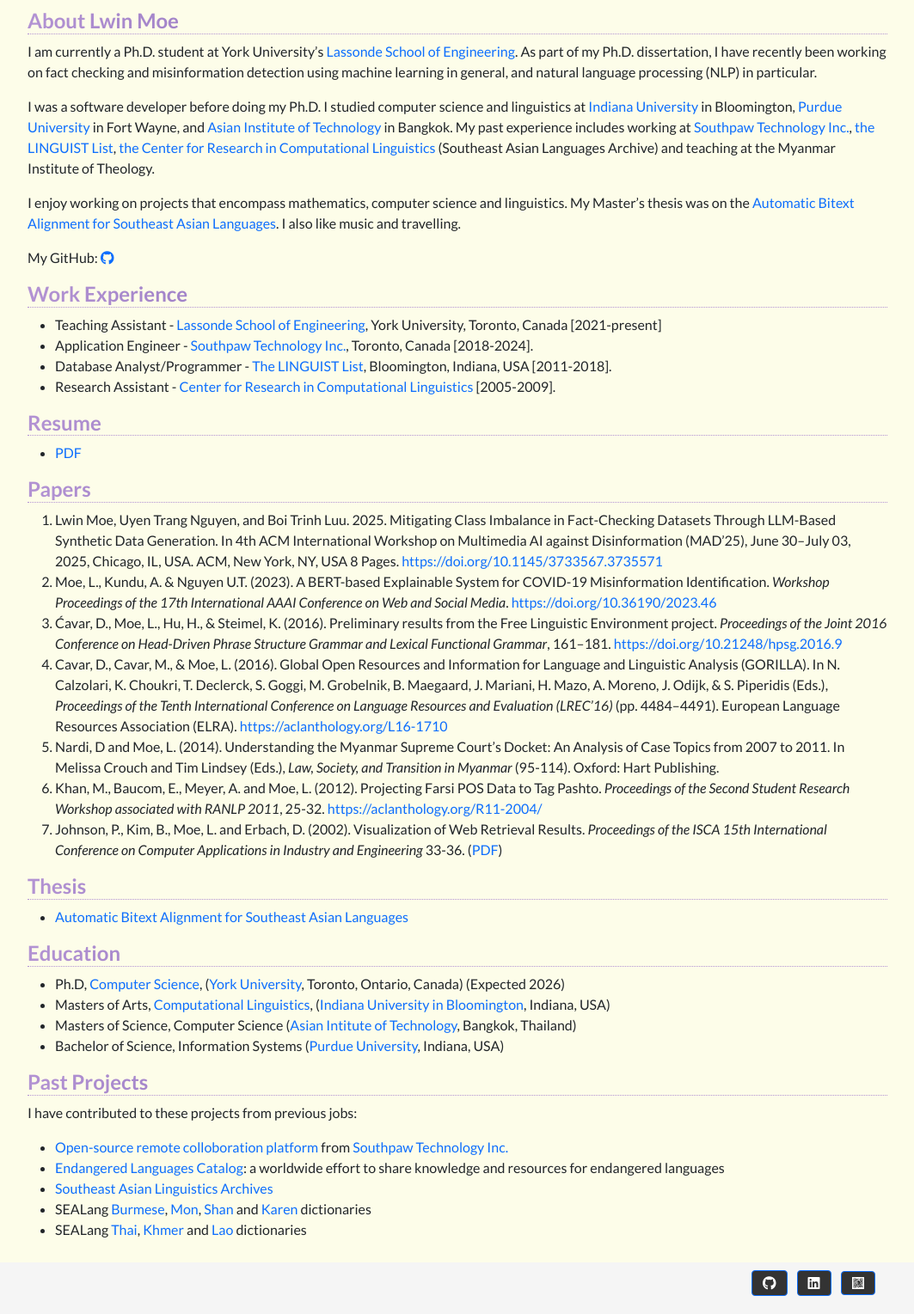
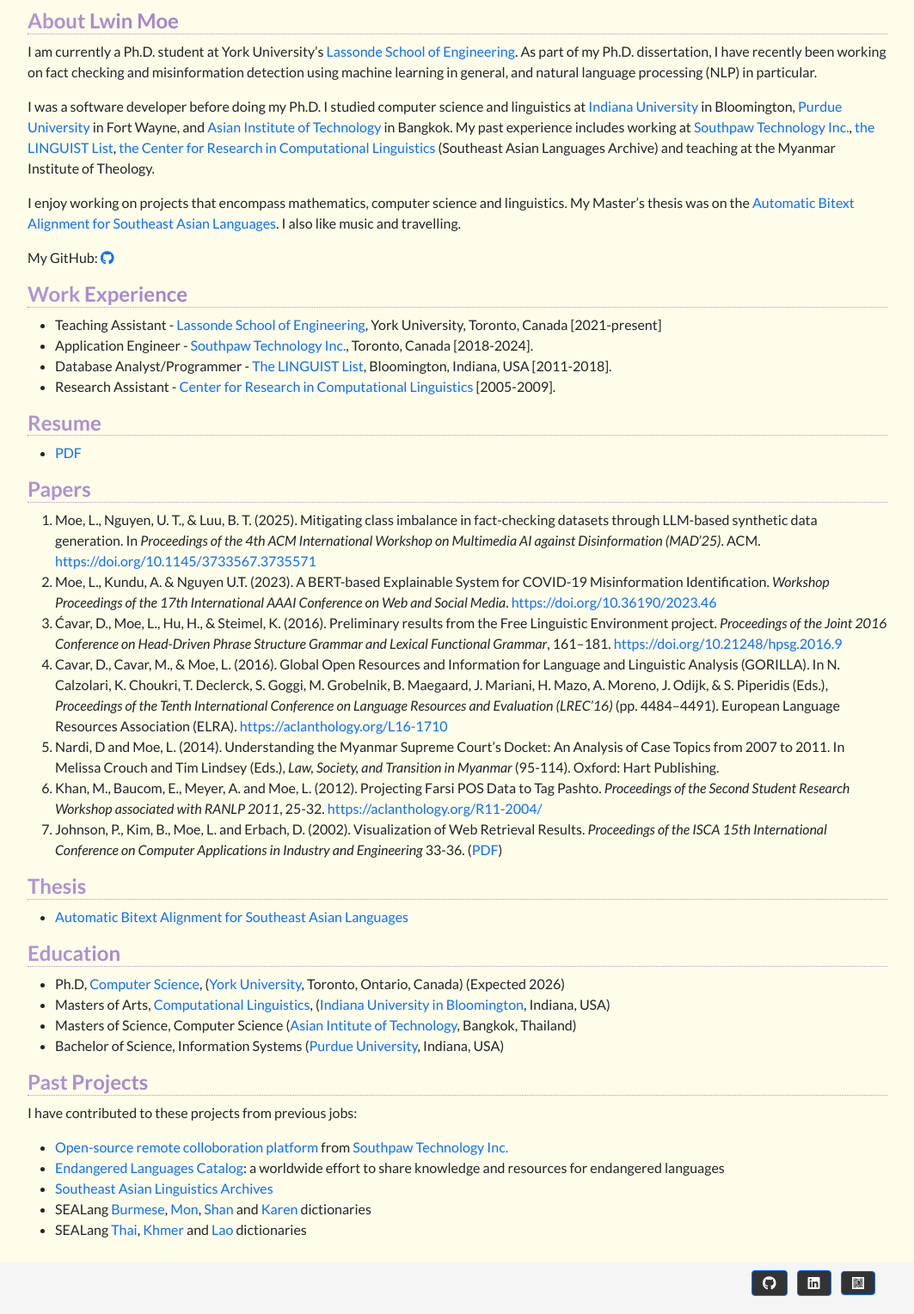
Before and after one commit to lwinmoe/lwinmoe.github.io, a Jekyll site: the page built from index.md, in a window 1280 px wide. Shown: the whole page at 86% size, without its empty margins (108-1171 px from the left). Built offline with Jekyll 4.4.1, drawn with Linux system fonts in a browser that asks for light colours; nearby versions of some CDN libraries.

Commit message:
paper list updated.

```diff
--- a/index.md
+++ b/index.md
@@ -31,7 +31,7 @@ My GitHub: <a href="https://github.com/lwinmoe" role="button"><i class="fab fa-g
 
 ## Papers
 
-1.  Lwin Moe, Uyen Trang Nguyen, and Boi Trinh Luu. 2025. Mitigating Class Imbalance in Fact-Checking Datasets Through LLM-Based Synthetic Data Generation. In 4th ACM International Workshop on Multimedia AI against Disinformation (MAD'25), June 30--July 03, 2025, Chicago, IL, USA. ACM, New York, NY, USA 8 Pages. [https://doi.org/10.1145/3733567.3735571](https://doi.org/10.1145/3733567.3735571)
+1. Moe, L., Nguyen, U. T., & Luu, B. T. (2025). Mitigating class imbalance in fact-checking datasets through LLM-based synthetic data generation. In *Proceedings of the 4th ACM International Workshop on Multimedia AI against Disinformation (MAD’25)*. ACM. [https://doi.org/10.1145/3733567.3735571](https://doi.org/10.1145/3733567.3735571)
 1. Moe, L., Kundu, A. & Nguyen U.T. (2023). A BERT-based Explainable System for COVID-19 Misinformation Identification. *Workshop Proceedings of the 17th International AAAI Conference on Web and Social Media*. [https://doi.org/10.36190/2023.46](https://doi.org/10.36190/2023.46)
 1. Ćavar, D., Moe, L., Hu, H., & Steimel, K. (2016). Preliminary results from the Free Linguistic Environment project. *Proceedings of the Joint 2016 Conference on Head-Driven Phrase Structure Grammar and Lexical Functional Grammar*, 161–181. [https://doi.org/10.21248/hpsg.2016.9](https://doi.org/10.21248/hpsg.2016.9)
 1. Cavar, D., Cavar, M., & Moe, L. (2016). Global Open Resources and Information for Language and Linguistic Analysis (GORILLA). In N. Calzolari, K. Choukri, T. Declerck, S. Goggi, M. Grobelnik, B. Maegaard, J. Mariani, H. Mazo, A. Moreno, J. Odijk, & S. Piperidis (Eds.), *Proceedings of the Tenth International Conference on Language Resources and Evaluation (LREC’16)* (pp. 4484–4491). European Language Resources Association (ELRA). [https://aclanthology.org/L16-1710](https://aclanthology.org/L16-1710)
```
